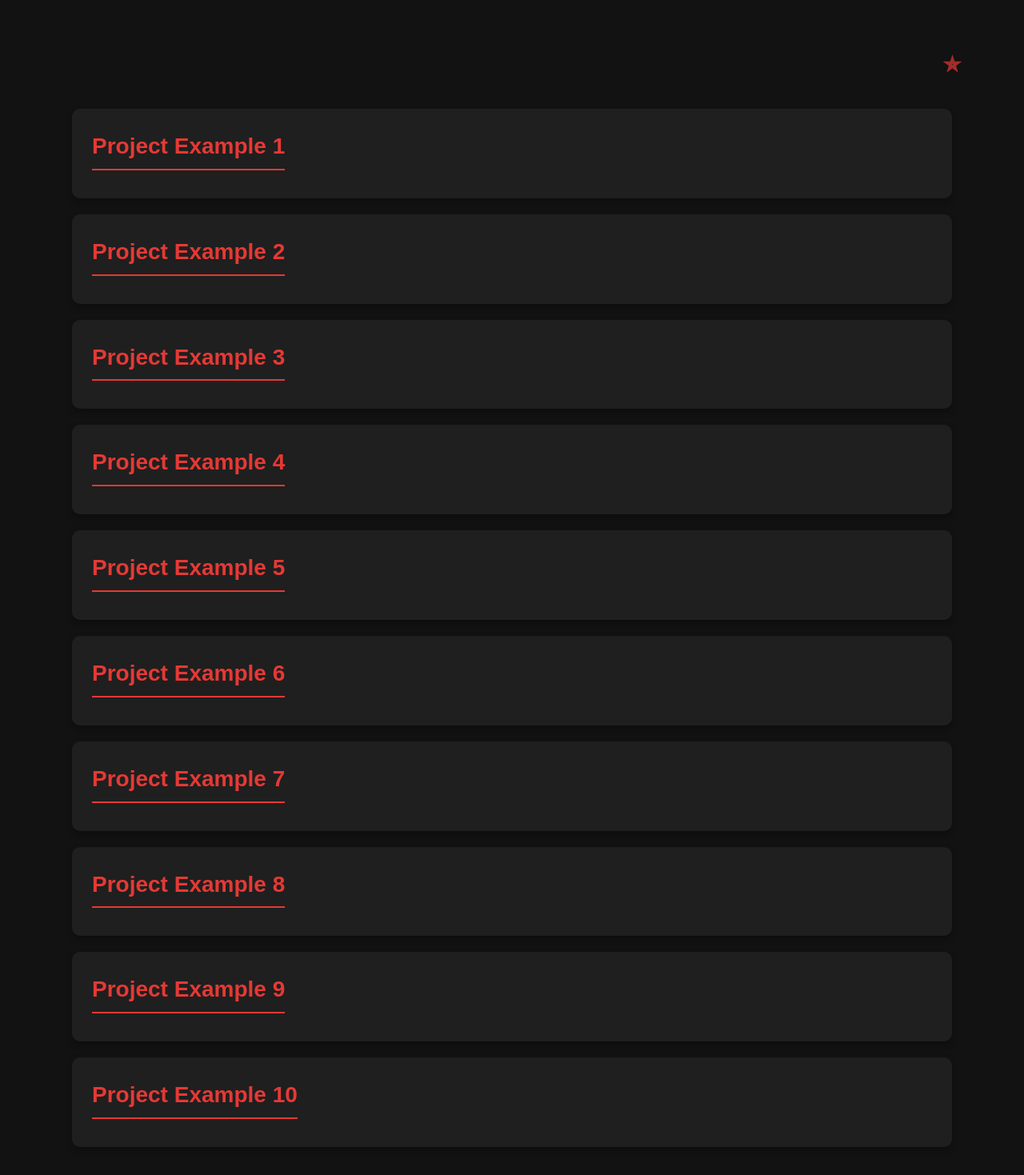
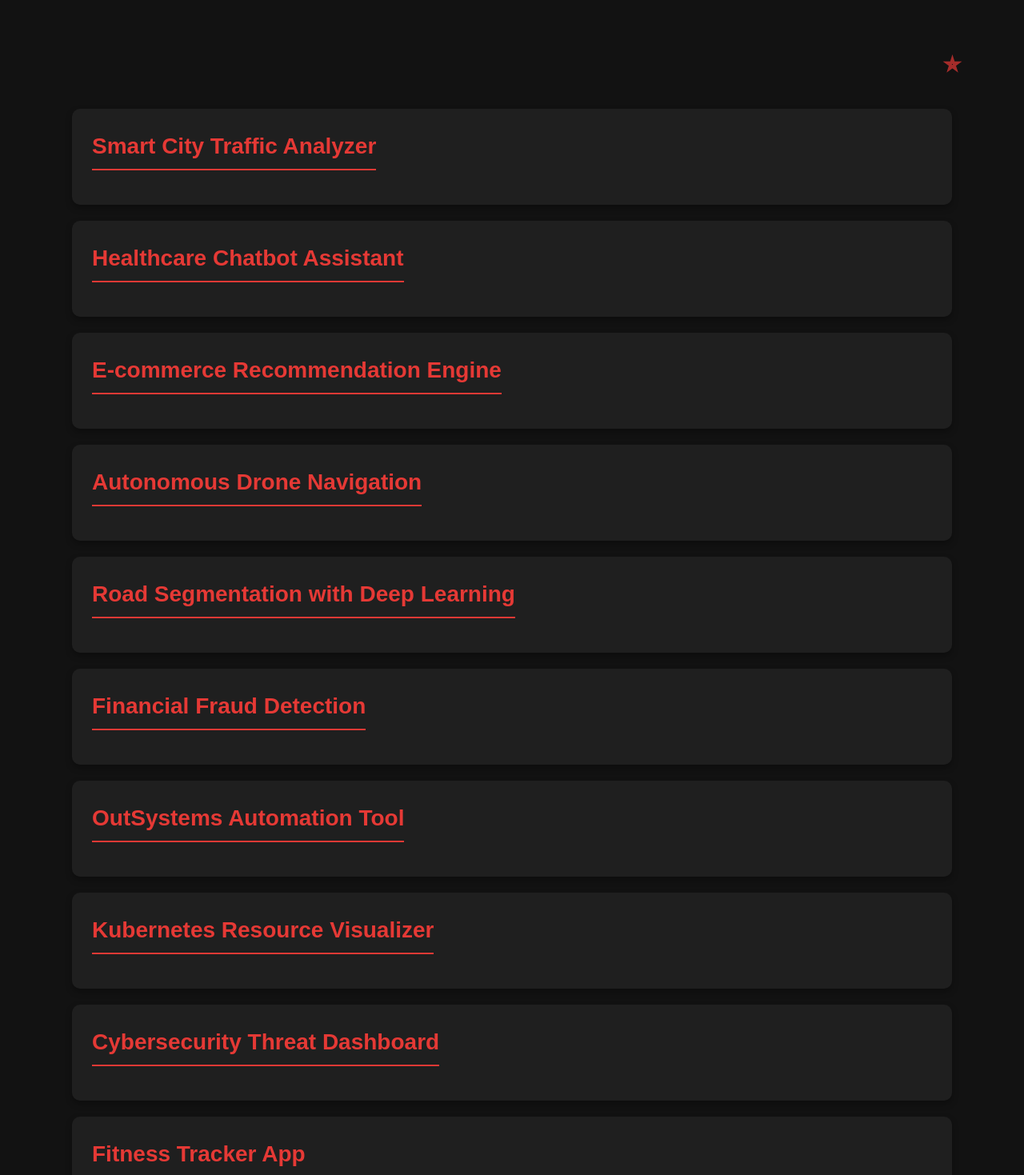
Before and after one commit to Abilal9/abilal.co, a React (Create React App) app: page / in a window 1280 px wide. Shown: the part 1660-3129 px from the top of the page at 80% size. Built offline with nearby package versions, Linux system fonts and the light colour scheme.

Commit message:
Add Project Animation

```diff
--- a/src/App.css
+++ b/src/App.css
@@ -267,35 +267,46 @@ html, body {
   border-radius: 10px;
   box-shadow: 0 4px 8px rgba(0, 0, 0, 0.3);
   padding: 25px;
+  cursor: pointer;
+  overflow: hidden;
+  transition: background-color 0.5s ease, box-shadow 0.5s ease, padding 0.5s ease, max-height 0.5s ease;
+  max-height: 120px;
   transition: all 0.4s ease-in-out;
-  cursor: pointer;
 }
 
-/* Hover Effect */
 .project-section:hover {
   background-color: #333333;
   box-shadow: 0 6px 12px rgba(0, 0, 0, 0.5);
 }
 
-/* Expansion Effect */
 .project-section.expanded {
-  transform: scale(1.1); /* Enlarges the entire box */
   background-color: #292929;
   box-shadow: 0 10px 20px rgba(0, 0, 0, 0.6);
-  padding: 40px; /* Ensures space for expanded content */
+  padding: 40px 25px;
+  max-height: 800px;
 }
 
-/* Hide description by default */
-.project-description {
+.project-description,
+.project-details,
+.project-logo {
   opacity: 0;
-  height: 0;
-  overflow: hidden;
-  transition: opacity 0.4s ease, height 0.4s ease, padding 0.3s ease;
+  transform: translateY(10px);
+  transition: opacity 0.3s ease, transform 0.3s ease;
+  pointer-events: none;
 }
 
-/* Show description when expanded */
-.project-section.expanded .project-description {
+.project-section.expanded .project-description,
+.project-section.expanded .project-details,
+.project-section.expanded .project-logo {
   opacity: 1;
-  height: auto;  /* Let it grow naturally */
-  padding-top: 15px; /* Adds smooth spacing when expanding */
+  transform: translateY(0);
+  pointer-events: auto;
 }
+
+.project-logo {
+  margin-top: 10px;
+  width: 120px;
+  height: auto;
+  object-fit: contain;
+  border-radius: 8px;
+}
--- a/src/App.js
+++ b/src/App.js
@@ -10,10 +10,78 @@ function App() {
   const { ref: experienceRef, inView: experienceInView } = useInView({ triggerOnce: false, threshold: 0.3 });
   const { ref: educationRef, inView: educationInView } = useInView({ triggerOnce: false, threshold: 0.3 });
 
-  const projects = Array.from({ length: 10 }, (_, index) => ({
-    title: `Project Example ${index + 1}`,
-    description: "Lorem ipsum dolor sit amet, consectetur adipiscing elit.",
-  }));
+  const projects = [
+    {
+      title: "Smart City Traffic Analyzer",
+      description: "Built a system to monitor traffic and congestion levels using real-time video feeds.",
+      duration: "Jan 2022 - Sep 2022",
+      associatedWith: "Solutions by STC",
+      logo: "/logos/stc.png",
+    },
+    {
+      title: "Healthcare Chatbot Assistant",
+      description: "Developed an AI-powered chatbot to assist patients with appointment scheduling and FAQs.",
+      duration: "Oct 2021 - Dec 2021",
+      associatedWith: "Cura Health",
+      logo: "/logos/cura.png",
+    },
+    {
+      title: "E-commerce Recommendation Engine",
+      description: "Created a machine learning engine to recommend products based on user behavior.",
+      duration: "May 2021 - Sep 2021",
+      associatedWith: "Noon",
+      logo: "/logos/noon.png",
+    },
+    {
+      title: "Autonomous Drone Navigation",
+      description: "Implemented pathfinding algorithms for drones in GPS-denied environments.",
+      duration: "Feb 2021 - Apr 2021",
+      associatedWith: "STC Drone Lab",
+      logo: "/logos/drone-lab.png",
+    },
+    {
+      title: "Road Segmentation with Deep Learning",
+      description: "Built a deep neural network for segmenting roads in satellite images.",
+      duration: "Jul 2020 - Jan 2021",
+      associatedWith: "Space Center AI Lab",
+      logo: "/logos/space-center.png",
+    },
+    {
+      title: "Financial Fraud Detection",
+      description: "Used anomaly detection to identify suspicious transactions in real-time.",
+      duration: "Nov 2019 - Jun 2020",
+      associatedWith: "BankTech",
+      logo: "/logos/banktech.png",
+    },
+    {
+      title: "OutSystems Automation Tool",
+      description: "Built an internal automation tool to speed up OutSystems deployments.",
+      duration: "Aug 2019 - Oct 2019",
+      associatedWith: "OutSystems Partner Co.",
+      logo: "/logos/outsystems.png",
+    },
+    {
+      title: "Kubernetes Resource Visualizer",
+      description: "Developed a UI for visualizing and managing K8s clusters.",
+      duration: "Mar 2019 - Jul 2019",
+      associatedWith: "DevOps HQ",
+      logo: "/logos/devops-hq.png",
+    },
+    {
+      title: "Cybersecurity Threat Dashboard",
+      description: "Created a live dashboard to visualize threat levels and alerts.",
+      duration: "Dec 2018 - Feb 2019",
+      associatedWith: "RedShield Security",
+      logo: "/logos/redshield.png",
+    },
+    {
+      title: "Fitness Tracker App",
+      description: "Designed a mobile app to log workouts and track fitness goals.",
+      duration: "Jul 2018 - Nov 2018",
+      associatedWith: "FitWave",
+      logo: "/logos/fitwave.png",
+    },
+  ];
 
   useEffect(() => {
     const shapes = document.querySelectorAll(".background-shape");
@@ -153,8 +221,15 @@ function App() {
 
       {/* Projects Section */}
       {projects.map((project, index) => (
-        <ProjectSection key={index} title={project.title} description={project.description} />
-      ))}
+  <ProjectSection
+    key={index}
+    title={project.title}
+    description={project.description}
+    duration={project.duration}
+    associatedWith={project.associatedWith}
+    logo={project.logo}
+  />
+))}
 
       {/* Footer */}
       <footer>
--- a/src/ProjectSection.js
+++ b/src/ProjectSection.js
@@ -1,22 +1,23 @@
 import React, { useState } from "react";
 import { useInView } from "react-intersection-observer";
 
-const ProjectSection = ({ title, description }) => {
+const ProjectSection = ({ title, description, duration, company, logo }) => {
   const { ref, inView } = useInView({ triggerOnce: false, threshold: 0.3 });
   const [expanded, setExpanded] = useState(false);
 
   return (
     <section
       ref={ref}
-      className={`project-section ${inView ? "fade-in" : "fade-out"} ${
-        expanded ? "expanded" : ""
-      }`}
-      onClick={() => setExpanded(!expanded)}
+      className={`project-section ${inView ? "fade-in" : "fade-out"} ${expanded ? "expanded" : ""}`}
+      onClick={() => setExpanded((prev) => !prev)}
     >
       <h2>{title}</h2>
-      <p className={`project-description ${expanded ? "show" : "hide"}`}>
-        {description}
-      </p>
+      <p className="project-description">{description}</p>
+      <div className="project-details">
+        <p><strong>Duration:</strong> {duration}</p>
+        <p><strong>Associated with:</strong> {company}</p>
+        <img src={logo} alt={`${company} logo`} className="project-logo" />
+      </div>
     </section>
   );
 };
```
